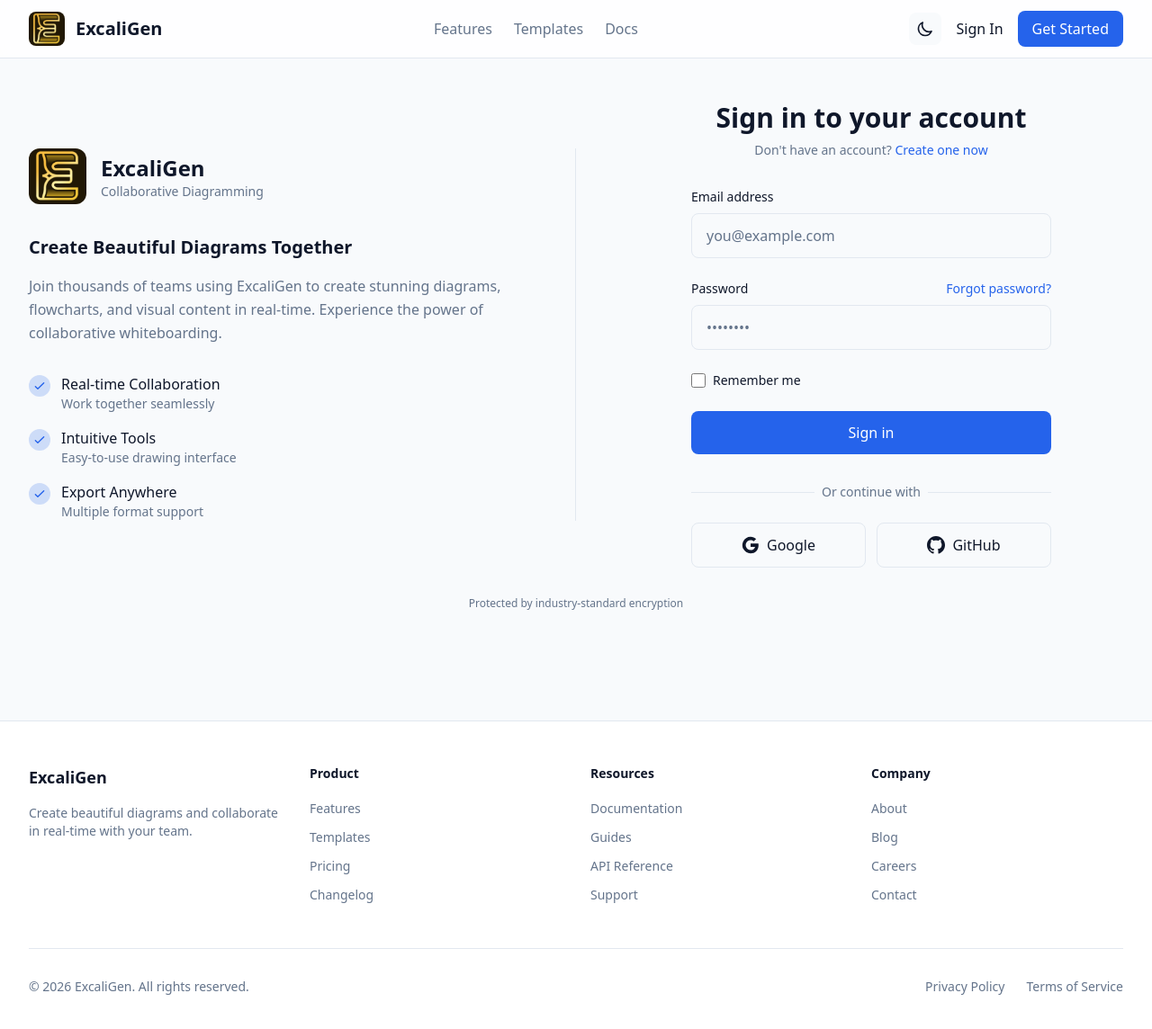
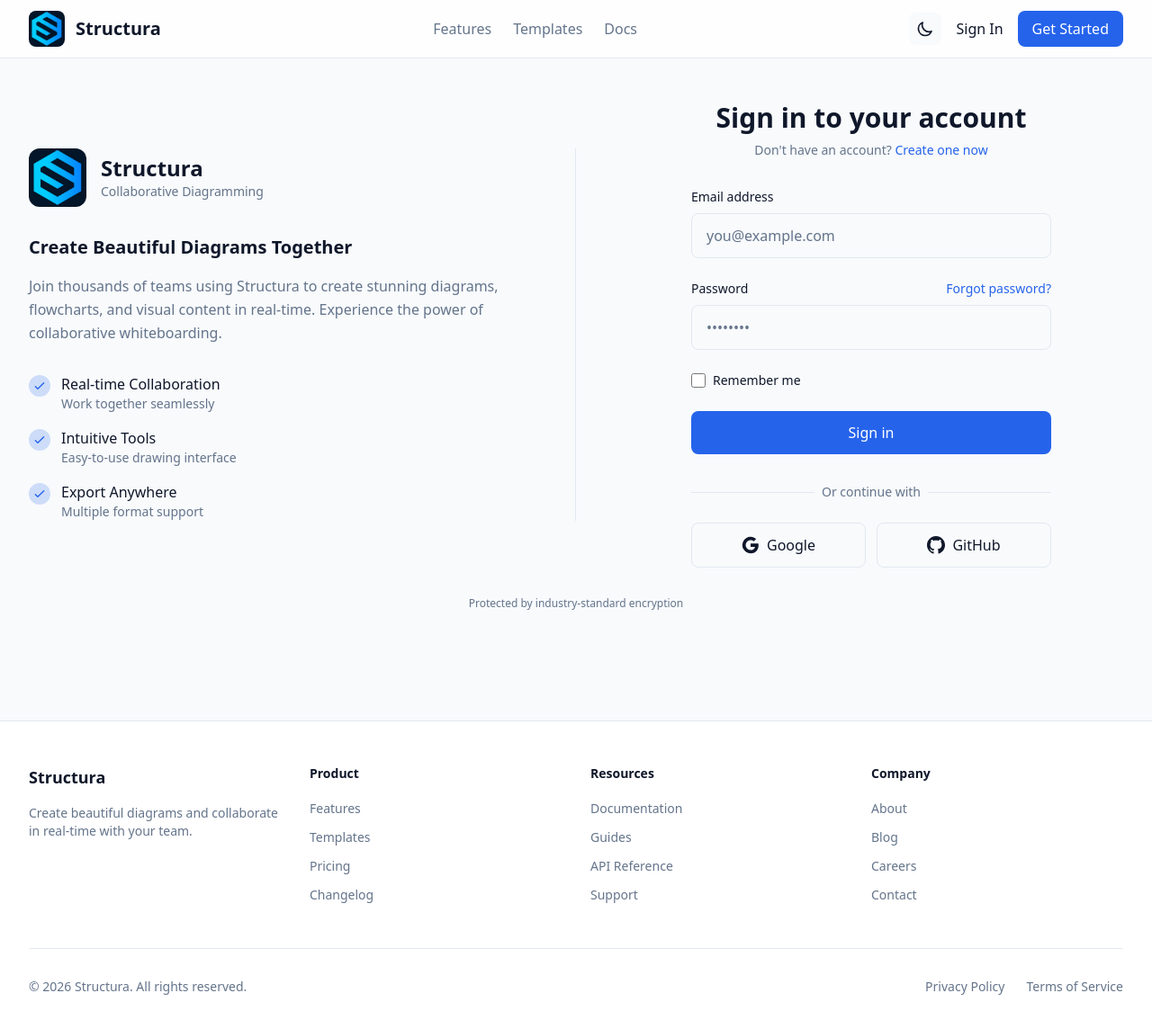
Before and after one commit to Kanavpreet-Singh/excalidraw-clone, a Next.js app in the folder apps/excalidraw-frontend/: page /signin in a window 1280 px wide. Shown: the top 1144 px of the page at 90% size. Built offline with nearby package versions, Linux system fonts and the light colour scheme; no server answers.

Commit message:
changed name

```diff
--- a/apps/excalidraw-frontend/app/(site)/page.tsx
+++ b/apps/excalidraw-frontend/app/(site)/page.tsx
@@ -13,7 +13,7 @@
                   <span className="text-primary">Collaboratively</span>
                 </h1>
                 <p className="text-lg md:text-xl text-muted-foreground max-w-xl">
-                  ExcaliGen is a powerful, real-time collaborative whiteboard tool
+                  Structura is a powerful, real-time collaborative whiteboard tool
                   for creating stunning diagrams, flowcharts, and visual content.
                 </p>
                 <div className="flex flex-col sm:flex-row gap-4">
@@ -40,7 +40,7 @@
                     playsInline
                     className="w-full h-full object-cover rounded-lg"
                   >
-                    <source src="/ExcaliGen_Ad_Generation.mp4" type="video/mp4" />
+                    <source src="/Structura_Ad_Generation.mp4" type="video/mp4" />
                     Your browser does not support the video tag.
                   </video>
                 </div>
@@ -150,7 +150,7 @@
             </h2>
             <p className="text-lg text-muted-foreground mb-8">
               Join thousands of users who are already creating amazing diagrams with
-              ExcaliGen.
+              Structura.
             </p>
             <Link
               href="/signup"
--- a/apps/excalidraw-frontend/app/(site)/signin/page.tsx
+++ b/apps/excalidraw-frontend/app/(site)/signin/page.tsx
@@ -5,6 +5,7 @@
 import Image from "next/image";
 import { useRouter } from "next/navigation";
 import { config } from "@/config";
+import logo from "@/public/logo.png";
 
 export default function SignIn() {
   const router = useRouter();
@@ -92,15 +93,15 @@
               <div className="flex items-center gap-4">
                 <div className="relative w-16 h-16">
                   <Image
-                    src="/logo.png"
-                    alt="ExcaliGen Logo"
+                    src={logo}
+                    alt="Structura Logo"
                     width={64}
                     height={64}
                     className="rounded-xl"
                   />
                 </div>
                 <div>
-                  <h3 className="text-2xl font-bold text-foreground">ExcaliGen</h3>
+                  <h3 className="text-2xl font-bold text-foreground">Structura</h3>
                   <p className="text-sm text-muted-foreground">Collaborative Diagramming</p>
                 </div>
               </div>
@@ -111,7 +112,7 @@
                   Create Beautiful Diagrams Together
                 </h4>
                 <p className="text-muted-foreground leading-relaxed">
-                  Join thousands of teams using ExcaliGen to create stunning diagrams,
+                  Join thousands of teams using Structura to create stunning diagrams,
                   flowcharts, and visual content in real-time. Experience the power of
                   collaborative whiteboarding.
                 </p>
--- a/apps/excalidraw-frontend/app/(site)/signup/page.tsx
+++ b/apps/excalidraw-frontend/app/(site)/signup/page.tsx
@@ -5,6 +5,7 @@
 import Image from "next/image";
 import { useRouter } from "next/navigation";
 import { config } from "@/config";
+import logo from "@/public/logo.png";
 
 export default function SignUp() {
   const router = useRouter();
@@ -77,15 +78,15 @@
               <div className="flex items-center gap-4">
                 <div className="relative w-16 h-16">
                   <Image
-                    src="/logo.png"
-                    alt="ExcaliGen Logo"
+                    src={logo}
+                    alt="Structura Logo"
                     width={64}
                     height={64}
                     className="rounded-xl"
                   />
                 </div>
                 <div>
-                  <h3 className="text-2xl font-bold text-foreground">ExcaliGen</h3>
+                  <h3 className="text-2xl font-bold text-foreground">Structura</h3>
                   <p className="text-sm text-muted-foreground">Collaborative Diagramming</p>
                 </div>
               </div>
@@ -96,7 +97,7 @@
                   Start Creating Together
                 </h4>
                 <p className="text-muted-foreground leading-relaxed">
-                  Join thousands of teams using ExcaliGen to create stunning diagrams,
+                  Join thousands of teams using Structura to create stunning diagrams,
                   flowcharts, and visual content in real-time. Experience the power of
                   collaborative whiteboarding.
                 </p>
--- a/apps/excalidraw-frontend/app/layout.tsx
+++ b/apps/excalidraw-frontend/app/layout.tsx
@@ -13,7 +13,7 @@
 });
 
 export const metadata: Metadata = {
-  title: "ExcaliGen - Collaborative Diagram Creator",
+  title: "Structura - Collaborative Diagram Creator",
   description: "Create beautiful diagrams and collaborate in real-time with your team",
 };
 
--- a/apps/excalidraw-frontend/components/Footer.tsx
+++ b/apps/excalidraw-frontend/components/Footer.tsx
@@ -8,7 +8,7 @@
           {/* Brand */}
           <div className="col-span-1">
             <h3 className="text-lg font-bold text-foreground mb-4">
-              ExcaliGen
+              Structura
             </h3>
             <p className="text-muted-foreground text-sm">
               Create beautiful diagrams and collaborate in real-time with your team.
@@ -142,7 +142,7 @@
         {/* Bottom */}
         <div className="mt-12 pt-8 border-t border-border flex flex-col sm:flex-row items-center justify-between gap-4">
           <p className="text-sm text-muted-foreground">
-            © {new Date().getFullYear()} ExcaliGen. All rights reserved.
+            © {new Date().getFullYear()} Structura. All rights reserved.
           </p>
           <div className="flex items-center gap-6">
             <Link
--- a/apps/excalidraw-frontend/components/Navbar.tsx
+++ b/apps/excalidraw-frontend/components/Navbar.tsx
@@ -4,6 +4,7 @@
 import Image from "next/image";
 import Link from "next/link";
 import { useRouter } from "next/navigation";
+import logo from "@/public/logo.png";
 
 interface User {
   name: string;
@@ -144,14 +145,14 @@
           <div className="flex items-center gap-3">
             <Link href="/" className="flex items-center gap-3 hover:opacity-80 transition-opacity">
               <Image
-                src="/logo.png"
-                alt="ExcaliGen Logo"
+                src={logo}
+                alt="Structura Logo"
                 width={40}
                 height={40}
                 className="rounded-lg"
               />
               <span className="text-xl font-bold text-foreground">
-                ExcaliGen
+                Structura
               </span>
             </Link>
           </div>
```
Also changed, not shown: apps/excalidraw-frontend/public/logo.png, 1 other file (tests, documents, lock files or other folders).
